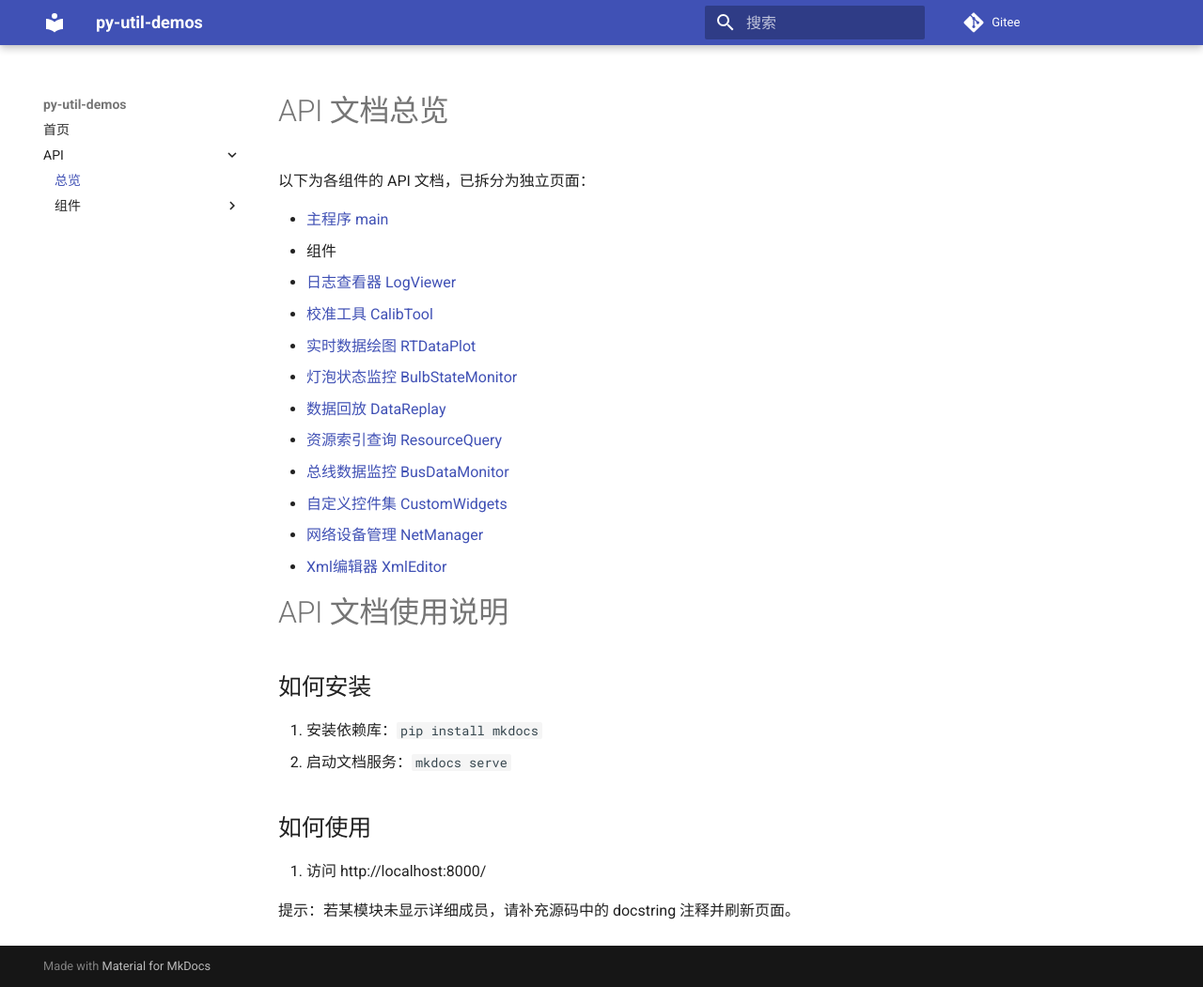
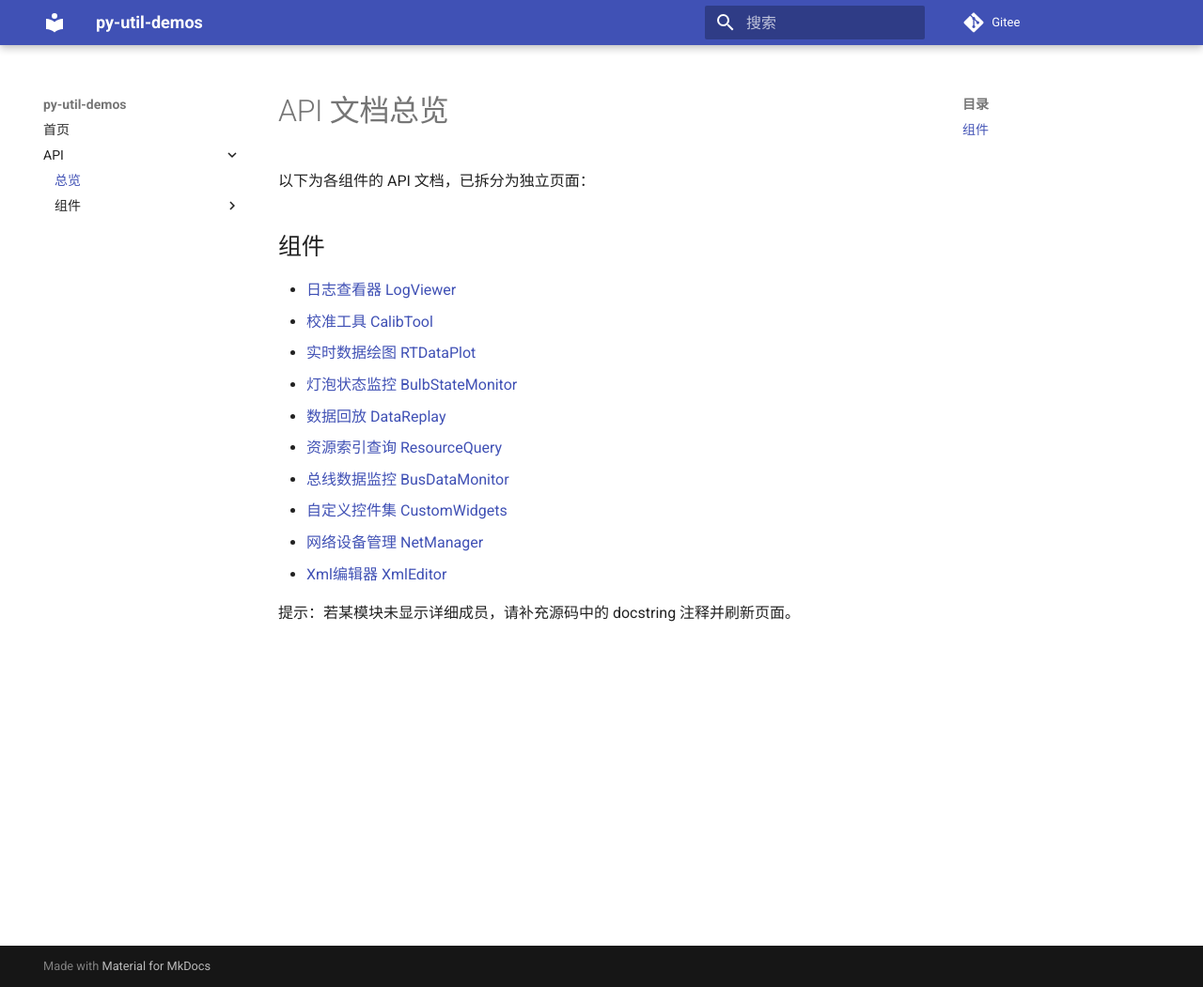
Before and after one commit to SanXiaoXing/PyUtilDemos, an MkDocs documentation site: the page built from docs/API/index.md, in a window 1280 px wide and 1051 px high. Shown: the whole window at 94% size. Built offline with MkDocs 1.6.1 and Material for MkDocs 9.7.7, drawn with Linux system fonts in a browser that asks for light colours.

```diff
--- a/docs/API/index.md
+++ b/docs/API/index.md
@@ -2,30 +2,16 @@
 
 以下为各组件的 API 文档，已拆分为独立页面：
 
-- [主程序 main](#主程序-main)
-- 组件
-  - [日志查看器 LogViewer](../API/log_viewer.md)
-  - [校准工具 CalibTool](../API/calib_tool.md)
-  - [实时数据绘图 RTDataPlot](../API/rt_data_plot.md)
-  - [灯泡状态监控 BulbStateMonitor](../API/bulb_statemonitor.md)
-  - [数据回放 DataReplay](../API/data_replay.md)
-  - [资源索引查询 ResourceQuery](../API/resource_query.md)
-  - [总线数据监控 BusDataMonitor](../API/bus_data_monitor.md)
-  - [自定义控件集 CustomWidgets](../API/custom_widgets.md)
-  - [网络设备管理 NetManager](../API/net_manager.md)
-  - [Xml编辑器 XmlEditor](../API/xml_editor.md)
-
-
-
-# API 文档使用说明
-
-## 如何安装
-
-1. 安装依赖库：`pip install mkdocs`
-2. 启动文档服务：`mkdocs serve`
-
-## 如何使用
-1. 访问 http://localhost:8000/
-
+## 组件
+- [日志查看器 LogViewer](../API/log_viewer.md)
+- [校准工具 CalibTool](../API/calib_tool.md)
+- [实时数据绘图 RTDataPlot](../API/rt_data_plot.md)
+- [灯泡状态监控 BulbStateMonitor](../API/bulb_statemonitor.md)
+- [数据回放 DataReplay](../API/data_replay.md)
+- [资源索引查询 ResourceQuery](../API/resource_query.md)
+- [总线数据监控 BusDataMonitor](../API/bus_data_monitor.md)
+- [自定义控件集 CustomWidgets](../API/custom_widgets.md)
+- [网络设备管理 NetManager](../API/net_manager.md)
+- [Xml编辑器 XmlEditor](../API/xml_editor.md)
 
 提示：若某模块未显示详细成员，请补充源码中的 docstring 注释并刷新页面。
```
Also changed, not shown: docs/index.md (+3 -1 lines), 1 other file.
